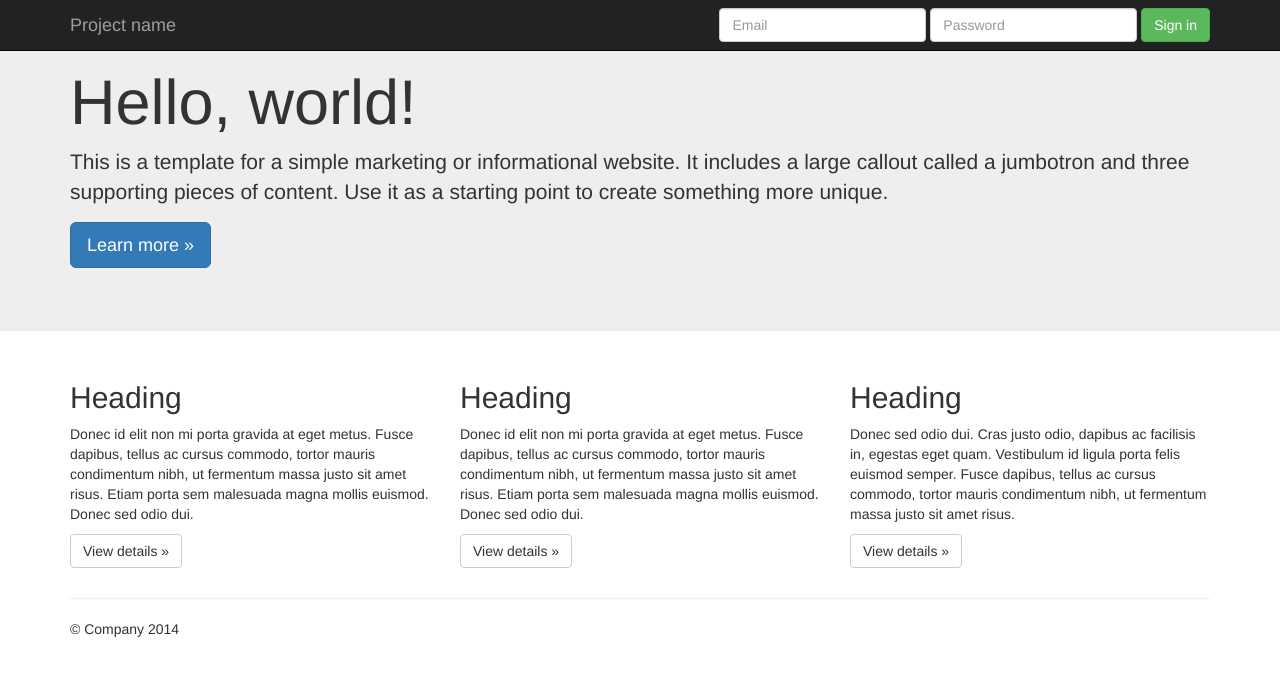
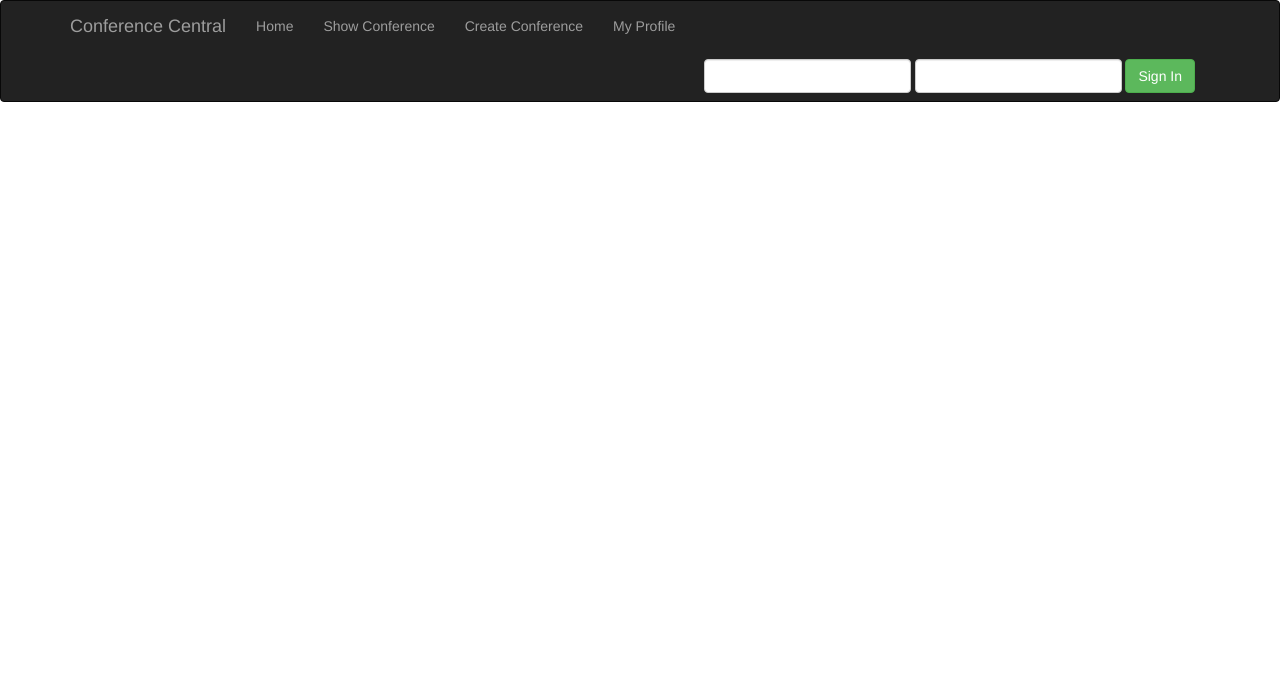
Before and after one commit to wagt679/xingblog, a Flask app: template app/templates/base.html in a window 1280 px wide. Shown: the top 676 px of the page. Run offline with Flask 2, Linux system fonts and the light colour scheme; the template is opened without the code that fills it: values that come from a table or form of the project are taken from there, others are empty; some libraries are stand-ins or nearby versions.

Commit message:
ly: add form function

```diff
--- a/app/__init__.py
+++ b/app/__init__.py
@@ -1,5 +1,8 @@
 from flask import Flask
 from flask.ext.bootstrap import Bootstrap
+
+
+from config import config
 
 
 bootstrap = Bootstrap()
@@ -14,6 +17,9 @@ def create_app(config_name):
 
     """
     app = Flask(__name__)
+    app.config.from_object(config[config_name])
+    config[config_name].init_app(app)
+
     bootstrap.init_app(app)
 
     from .main import main as main_blueprint
--- a/app/main/forms.py
+++ b/app/main/forms.py
@@ -0,0 +1,16 @@
+from flask_wtf import Form
+from wtforms import StringField, PasswordField, SubmitField, SelectField
+from wtforms.validators import DataRequired, Email
+
+
+__author__ = "movecloud.me"
+
+
+class NavLogin(Form):
+    email = StringField("Email", validators = [DataRequired(), Email()])
+    passwd = PasswordField("Password", validators = [DataRequired()])
+    submit = SubmitField("Sign In")
+
+class Conference(Form):
+    name = StringField("Conference Name", validators = [DataRequired()])
+    city = SelectField()
--- a/app/templates/base.html
+++ b/app/templates/base.html
@@ -15,13 +15,13 @@
 
 {% block styles %}
 {{ super() }}
-<link rel="icom" href="../static/favicon.ico">
+<link rel="icon" href="{{ url_for("static", filename="img/favicon.ico") }}">
 {% endblock %}
 
 
 
 {% block navbar %}
-<nav class="navbar navbar-inverse navbar-fixed-top">
+<nav class="navbar navbar-inverse">
   <div class="container">
     <div class="navbar-header">
       <button type="button" class="navbar-toggle collapsed" data-toggle="collapse" data-target="#navbar" aria-expanded="false" aria-controls="navbar">
@@ -30,10 +30,17 @@
         <span class="icon-bar"></span>
         <span class="icon-bar"></span>
       </button>
-      <a class="navbar-brand" href="#">Project name</a>
+      <a class="navbar-brand" href="{{ url_for('main.index') }}">Conference Central</a>
     </div>
+
     <div id="navbar" class="navbar-collapse collapse">
-      <form class="navbar-form navbar-right">
+      <ul class="nav navbar-nav">
+        <li><a href="{{ url_for('main.index') }}">Home</a></li>
+        <li><a href="{{ url_for('main.show_conf') }}">Show Conference</a></li>
+        <li><a href="{{ url_for('main.create_conf') }}">Create Conference</a></li>
+        <li><a href="{{ url_for('main.profile') }}">My Profile</a></li>
+      </ul>
+      <!-- form class="navbar-form navbar-right">
         <div class="form-group">
           <input type="text" placeholder="Email" class="form-control">
         </div>
@@ -41,6 +48,12 @@
           <input type="password" placeholder="Password" class="form-control">
         </div>
         <button type="submit" class="btn btn-success">Sign in</button>
+      </form -->
+      <form method="POST" class="navbar-form navbar-right">
+        {{ form.hidden_tag() }}
+        {{ form.email(class="form-control") }}
+        {{ form.passwd(class="form-control") }}
+        {{ form.submit(class="btn btn-success") }}
       </form>
     </div><!--/.navbar-collapse -->
   </div>
@@ -48,39 +61,18 @@
 {% endblock %}
 
 {% block content %}
-<!-- Main jumbotron for a primary marketing message or call to action -->
-<div class="jumbotron">
-  <div class="container">
-    <h1>Hello, world!</h1>
-    <p>This is a template for a simple marketing or informational website. It includes a large callout called a jumbotron and three supporting pieces of content. Use it as a starting point to create something more unique.</p>
-    <p><a class="btn btn-primary btn-lg" href="#" role="button">Learn more &raquo;</a></p>
+{% block page_content%}
+<div class="container">
+
+  {% for message in get_flashed_messages() %}
+  <div class="alert alert-warning">
+    <button type="button" class="close" data-dismiss="alert">&times;</button>
+    {{ message }}
   </div>
+  {% endfor %}
 </div>
+{% endblock %}
+{% block footer %}
+{% endblock %}
 
-<div class="container">
-  <!-- Example row of columns -->
-  <div class="row">
-    <div class="col-md-4">
-      <h2>Heading</h2>
-      <p>Donec id elit non mi porta gravida at eget metus. Fusce dapibus, tellus ac cursus commodo, tortor mauris condimentum nibh, ut fermentum massa justo sit amet risus. Etiam porta sem malesuada magna mollis euismod. Donec sed odio dui. </p>
-      <p><a class="btn btn-default" href="#" role="button">View details &raquo;</a></p>
-    </div>
-    <div class="col-md-4">
-      <h2>Heading</h2>
-      <p>Donec id elit non mi porta gravida at eget metus. Fusce dapibus, tellus ac cursus commodo, tortor mauris condimentum nibh, ut fermentum massa justo sit amet risus. Etiam porta sem malesuada magna mollis euismod. Donec sed odio dui. </p>
-      <p><a class="btn btn-default" href="#" role="button">View details &raquo;</a></p>
-   </div>
-    <div class="col-md-4">
-      <h2>Heading</h2>
-      <p>Donec sed odio dui. Cras justo odio, dapibus ac facilisis in, egestas eget quam. Vestibulum id ligula porta felis euismod semper. Fusce dapibus, tellus ac cursus commodo, tortor mauris condimentum nibh, ut fermentum massa justo sit amet risus.</p>
-      <p><a class="btn btn-default" href="#" role="button">View details &raquo;</a></p>
-    </div>
-  </div>
-
-  <hr>
-
-  <footer>
-    <p>&copy; Company 2014</p>
-  </footer>
-</div> <!-- /container -->
 {% endblock %}
--- a/manage.py
+++ b/manage.py
@@ -15,3 +15,4 @@ manager = Manager(app)
 # run the app
 if __name__ == "__main__":
     app.run(debug=True)
+    #manager.run()
```
Also changed, not shown: app/main/views.py (+24 -3 lines), app/templates/index.html (+67 -65 lines), app/templates/index2.html (added, +79 -0 lines).
